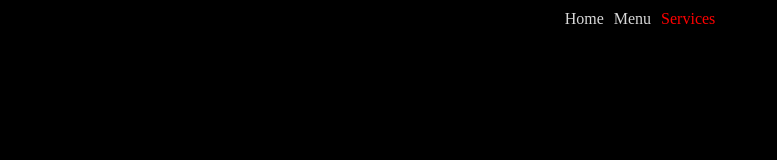
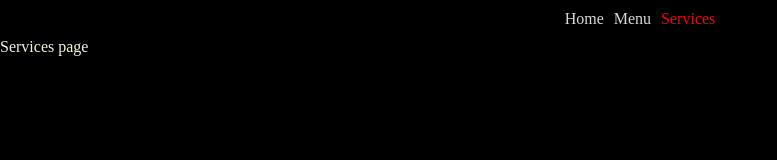
Before and after one commit to enhaasa/lagoon, a React (Vite) app: page /services in a window 1280 px wide. Before the commit this address had no page. Shown: the top 160 px of the page, without its empty margins (0-777 px from the left). Built offline with nearby package versions, Linux system fonts and the light colour scheme.

Commit message:
Move routes to global navbar.tsx

```diff
--- a/src/App.tsx
+++ b/src/App.tsx
@@ -8,9 +8,8 @@ import { PageContextProvider } from '@contexts/Page';
 import Header from './components/Header/Header';
 import OffCanvas from '@components/OffCanvas/OffCanvas';
 
-// Pages
-import Home from './pages/Home/Home';
-import Menu from './pages/Menu/Menu';
+// Config
+import navbar from '@config/navbar';
 
 function App() {
   return (
@@ -20,8 +19,11 @@ function App() {
           <OffCanvas />
           <Header />
           <Routes>
-            <Route path='/' element={<Home />} />
-            <Route path='/menu' element={<Menu />} />
+            {
+              navbar.map((item, index) => (
+                <Route key={`Route-${index}`} path={item.target} element={item.component} />
+              ))
+            }
           </Routes>
           </PageContextProvider>
       </UIContextProvider>
--- a/src/components/Navbar/Navbar.tsx
+++ b/src/components/Navbar/Navbar.tsx
@@ -1,5 +1,5 @@
 import styles from './Navbar.module.scss';
-import { useContext, useEffect } from 'react';
+import { useContext } from 'react';
 
 // Components
 import NavList from '@components/NavList/NavList';
--- /dev/null
+++ b/src/pages/Services/Services.module.scss
@@ -0,0 +1,3 @@
+.container {
+
+}
--- /dev/null
+++ b/src/pages/Services/Services.tsx
@@ -0,0 +1,15 @@
+import styles from './Services.module.scss';
+
+// Components
+import Page from '@components/Page/Page';
+
+export default function Services() {
+
+    return (
+        <Page>
+            <div className={styles.container}>
+                Services page
+            </div>
+        </Page>
+    );
+}
--- a/tsconfig.app.json
+++ b/tsconfig.app.json
@@ -9,6 +9,7 @@
     "paths": {
       "@assets/*": [ "src/assets/*" ],
       "@utils/*": [ "src/utils/*" ],
+      "@pages/*": [ "src/pages/*" ],
       "@components/*": [ "src/components/*" ],
       "@hooks/*": [ "src/hooks/* "],
       "@contexts/*": [ "src/contexts/*" ],
@@ -31,5 +32,5 @@
     "noUnusedParameters": true,
     "noFallthroughCasesInSwitch": true
   },
-  "include": ["src"]
+  "include": ["src", "./"]
 }
--- a/vite.config.ts
+++ b/vite.config.ts
@@ -14,7 +14,8 @@ export default defineConfig({
       '@hooks': path.resolve(__dirname, './src/hooks'),
       '@contexts': path.resolve(__dirname, './src/contexts'),
       '@config': path.resolve(__dirname, './.config'),
-      '@types': path.resolve(__dirname, './src/@types')
+      '@types': path.resolve(__dirname, './src/@types'),
+      '@pages': path.resolve(__dirname, './src/pages')
     }
   },
 })
```
Also changed, not shown: .config/navbar.ts (deleted), .config/navbar.tsx (added).
